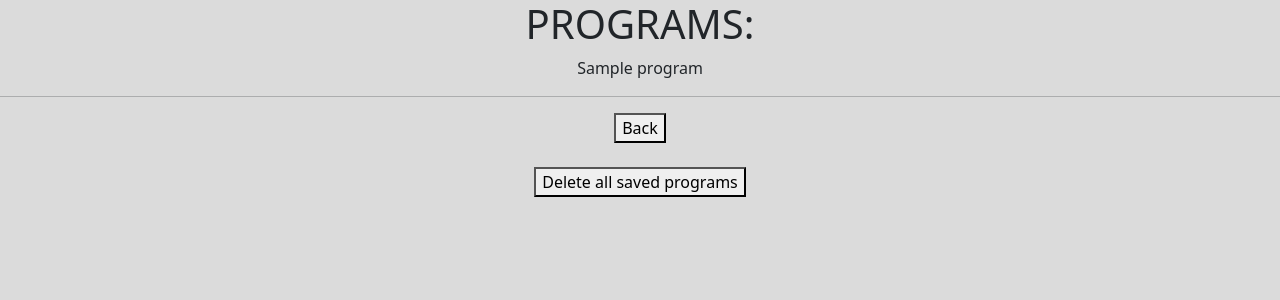
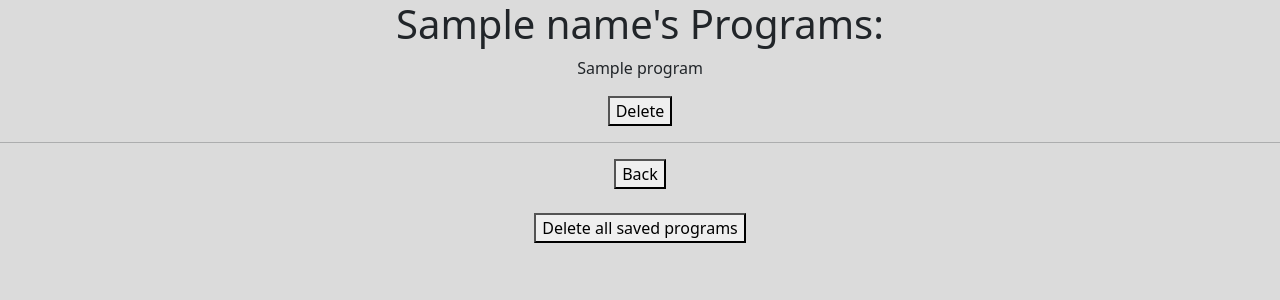
Before and after one commit to renoox42/Brainfuck_Interpreter, a Flask app: template brainfuck_interpreter/templates/saved_programs.html in a window 1280 px wide. Shown: the top 300 px of the page. Run offline with Flask 3, Linux system fonts and the light colour scheme; the template is opened without the code that fills it: most values are stand-ins (such as "Sample title", 1, 10 or a date in 2020).

Commit message:
Added feature for deleting saved programs.

```diff
--- a/brainfuck_interpreter/app.py
+++ b/brainfuck_interpreter/app.py
@@ -12,6 +12,7 @@ def home():
 
 
 # TODO: FIX REST OF STRING NOT SHOWING
+# TODO: REFACTORING
 # Called when any button is pressed.
 @app.route('/execute_request', methods=["POST"])
 def execute_request():
@@ -20,9 +21,12 @@ def execute_request():
         return save_program()
     # Button for viewing saved programs was pressed
     if request.form["buttons"] == "view":
-        return view_programs()
+        return view_programs(request.form["username"].strip(), request.form["user_input"])
+    # Button for executing was pressed
+    return execute_program()
 
-    # Button for executing was pressed
+
+def execute_program():
     user_input = request.form["user_input"]
     edited_input = (user_input.replace("\n", "")
                     .replace(" ", "").replace("\r", "").strip())
@@ -53,6 +57,7 @@ def execute_request():
                            user_input=user_input, program_input=request.form["program_input"],
                            output_color=color)
 
+
 # Saves entered program to the database
 def save_program():
     name = request.form["username"].strip()
@@ -78,6 +83,7 @@ def save_program():
 
     connection = sqlite3.connect("database.db")
     cursor = connection.cursor()
+
     cursor.execute("INSERT INTO programs (username, program) VALUES (?, ?)",
                    (name, edited_input))
     connection.commit()
@@ -86,25 +92,55 @@ def save_program():
     return render_template("home.html", output=f"> Saved program. <",
                            max_instructions=request.form["max_instructions"],
                            user_input=user_input, program_input=request.form["program_input"],
-                           output_color="black")
+                           output_color="green")
 
 
-def view_programs():
-    name = request.form["username"].strip()
-    user_input = request.form["user_input"]
-
+def view_programs(name, user_input):
     connection = sqlite3.connect("database.db")
     cursor = connection.cursor()
     cursor.row_factory = sqlite3.Row
     programs = cursor.execute("SELECT * FROM programs WHERE username=?", (name,)).fetchall()
+    connection.close()
 
     if len(programs) == 0:
+        if user_input is None:
+            return render_template("home.html", output=f"> Deleted {name}'s saved programs. <", output_color="green")
         return render_template("home.html", output=f"> No data for given username. <",
                                max_instructions=request.form["max_instructions"],
                                user_input=user_input, program_input=request.form["program_input"],
                                output_color="#990000")
 
-    return render_template("saved_programs.html", programs=programs)
+    return render_template("saved_programs.html", programs=programs, name=name)
+
+
+@app.route("/delete_history", methods=["POST"])
+def delete_history():
+    name = request.form["delete"]
+
+    connection = sqlite3.connect("database.db")
+    cursor = connection.cursor()
+    cursor.execute("DELETE FROM programs WHERE username=?", (name,))
+    connection.commit()
+    connection.close()
+    return render_template("home.html", output=f"> Deleted {name}'s saved programs. <", output_color="green")
+
+
+@app.route("/delete_one_program", methods=["POST"])
+def delete_one_program():
+    delete_id = int(request.form["delete_id"])
+
+    connection = sqlite3.connect("database.db")
+    cursor = connection.cursor()
+    cursor.row_factory = sqlite3.Row
+
+    name = (cursor.execute("SELECT * FROM programs WHERE id=? LIMIT 1", (delete_id,)).fetchone())["username"]
+    print(name)
+
+    cursor.execute("DELETE FROM programs WHERE id=?", (delete_id,))
+    connection.commit()
+    connection.close()
+
+    return view_programs(name, None)
 
 
 # Checks if entered program contains only "brainfuck-valid" characters
--- a/brainfuck_interpreter/templates/saved_programs.html
+++ b/brainfuck_interpreter/templates/saved_programs.html
@@ -6,17 +6,21 @@
     <title>Title</title>
 </head>
 <body style="background-color:#dbdbdb">
-    <h1 class="text-center">PROGRAMS:</h1>
-    {% for p in programs %}
-        <p class="text-center">{{ p["program"] }}</p>
-        <hr>
-    {% endfor %}
+    <h1 class="text-center">{{ name }}'s Programs:</h1>
+    <form class="text-center" action="/delete_one_program" method="POST">
+        {% for p in programs %}
+            <p>{{ p["program"] }}</p>
+            <button class="text-center" name="delete_id" value={{ p["id"] }}>Delete</button>
+            <hr>
+        {% endfor %}
+    </form>
     <div class="text-center">
         <button onclick="history.back()">Back</button>
     </div>
     <br>
     <form action="/delete_history" class="text-center" method="POST">
-        <button>Delete all saved programs</button>
+        <button name="delete" value={{ name }}>Delete all saved programs</button>
     </form>
+    <br>
 </body>
 </html>
```
Also changed, not shown: brainfuck_interpreter/database.db.
